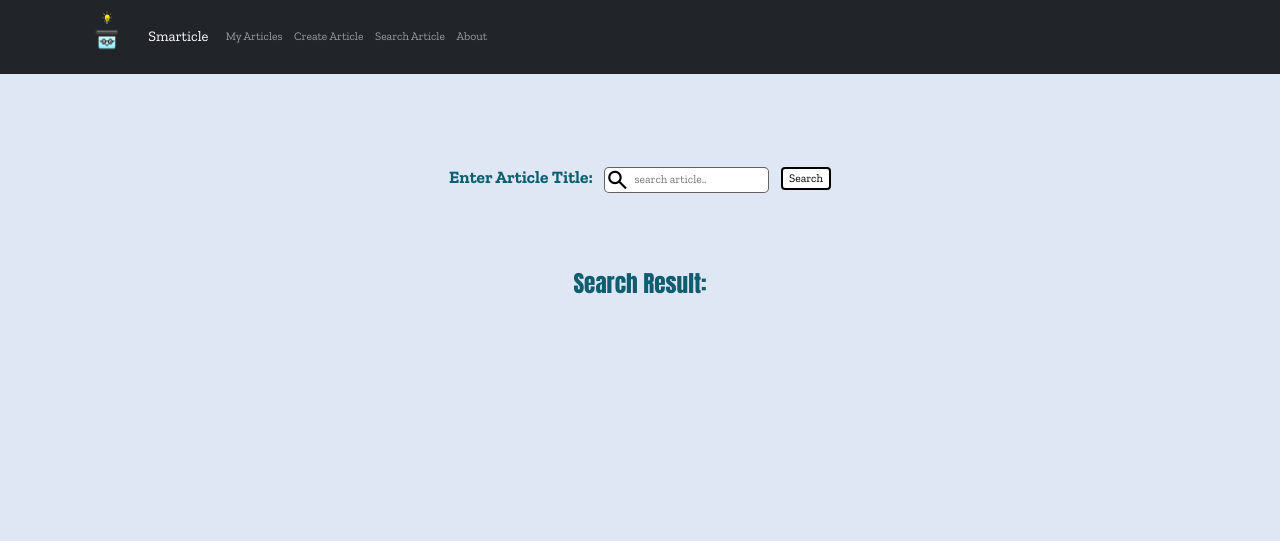
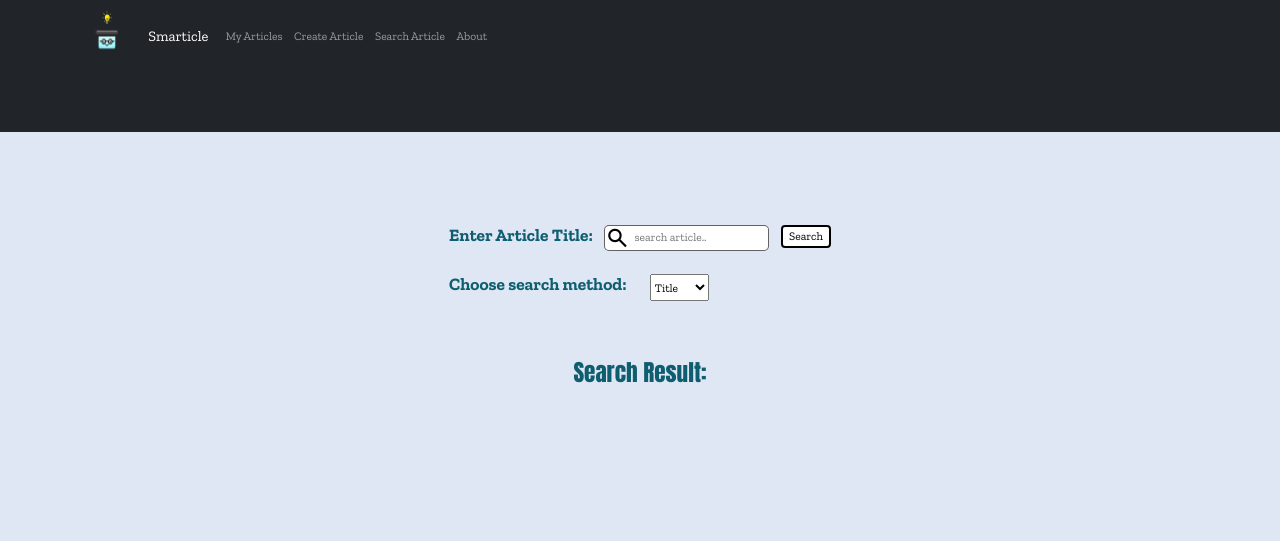
Before and after one commit to redhat-beyond/Smarticle, a Django app: page /search/ in a window 1280 px wide. Shown: the top 541 px of the page. Run offline with Django 4.2, Linux system fonts and the light colour scheme; some libraries are stand-ins or nearby versions.

Commit message:
Adding search by user & subject feature

```diff
--- a/projboard/static/css/search_article.css
+++ b/projboard/static/css/search_article.css
@@ -55,7 +55,7 @@ button:hover{
 }
 .search_button{
     margin-bottom: 2em;
-    min-height: 10vh;
+    /* min-height: 10vh; */
     display: flex;
     justify-content: center;
     gap: 1rem;
@@ -109,3 +109,10 @@ span{
     color: #000000;
     margin-right: 3px;
 }
+.searchMethod{
+    display: flex;
+    gap: 2rem;
+}
+.container{
+    margin-bottom: 5em
+}
--- a/projboard/templates/searchArticle/search_article.html
+++ b/projboard/templates/searchArticle/search_article.html
@@ -14,16 +14,24 @@
 
             <form method="POST" action="">
                 {% csrf_token %}
-
-                <div class="search_button">
-                    <h4><strong><Label for="titleInput">Enter Article Title:</Label></strong></h4>
-                    <div class="wrap">
-                        <span class="material-symbols-outlined">search</span>
-                        <input id="titleInput" type="text" name="title" placeholder="search article.." value="{{search_title}}" required />
-
+                <div class="container">
+                    <div class="search_button">
+                        <h4><strong><Label for="titleInput">Enter Article Title:</Label></strong></h4>
+                        <div class="wrap">
+                            <span class="material-symbols-outlined">search</span>
+                            <input id="titleInput" type="text" name="searchInput" placeholder="search article.." value="{{search_input}}" required />
+                        </div>
+                        <button id="searchButton" type="submit">Search</button>
                     </div>
-                    <button id="searchButton" type="submit">Search</button>
+                    <div class="searchMethod">
+                        <h4><strong><label for="searchOptions">Choose search method:</label></strong></h4>
+                    <select name="searchOptions">
+                        <option selected="selected" value="title">Title</option>
+                        <option value="subject">Subject</option>
+                        <option value="user">User</option>
+                    </select>
                 </div>
+            </div>
             </form>
 
     </section>
@@ -68,8 +76,8 @@
                     <hr>
                 </div>
 
-            {% elif search_title != '' %}
-            <h4 class="NotFound">Article Not Found.</h4>
+            {% elif search_input != '' %}
+            <h4 class="NotFound">{{message}}</h4>
             {% endif %}
 
     </section>
--- a/projboard/views.py
+++ b/projboard/views.py
@@ -1,10 +1,12 @@
 from .models.article import Article
 from django.shortcuts import render
 from .models.user import User
+from .models.subject import Subject
 from .forms import CreateArticleForm
 from django.http import Http404
 from django.http import HttpResponse
 from django.template import loader
+from django.core.exceptions import ObjectDoesNotExist
 
 
 def error_404(request, exception):
@@ -13,20 +15,40 @@ def error_404(request, exception):
 
 
 def search(request):
-    search_title = ''
+    search_input = ''
     articles = []
     message = ''
+    search_method = 'title'
+
     if request.method == 'POST':
-        search_title = request.POST['title']
-        if search_title != '':
-            articles = Article.search_by_title(search_title)
+        search_input = request.POST['searchInput']
+        search_method = request.POST['searchOptions']
+        # just to identify in test case if search_input is empty
+        if search_input == '':
+            message = "please enter a title!"
+
+        if search_method == 'title':
+            articles = Article.search_by_title(search_input)
+            if len(articles) == 0:
+                message = 'Article didn\'t found'
+        elif search_method == 'subject':
+            subject = Subject.get_subject_by_name(search_input)
+            if subject is None:
+                message = 'Subject Not Valid'
+            else:
+                articles = Article.search_by_subject(subject.id)
         else:
-            message = "please enter a title!"
+            try:
+                user = User.get_user_by_nickname(search_input)
+                articles = Article.search_by_user(user.id)
+            except ObjectDoesNotExist:
+                message = 'User Name Not Valid'
 
     num_articles = len(articles)
     return render(request, 'searchArticle/search_article.html', {'articles': articles,
                                                                  'num_articles': num_articles,
-                                                                 'search_title': search_title,
+                                                                 'search_input': search_input,
+                                                                 'search_method': search_method,
                                                                  'message': message})
 
 
```
Also changed, not shown: projboard/tests/test_client.py (+104 -11 lines).
